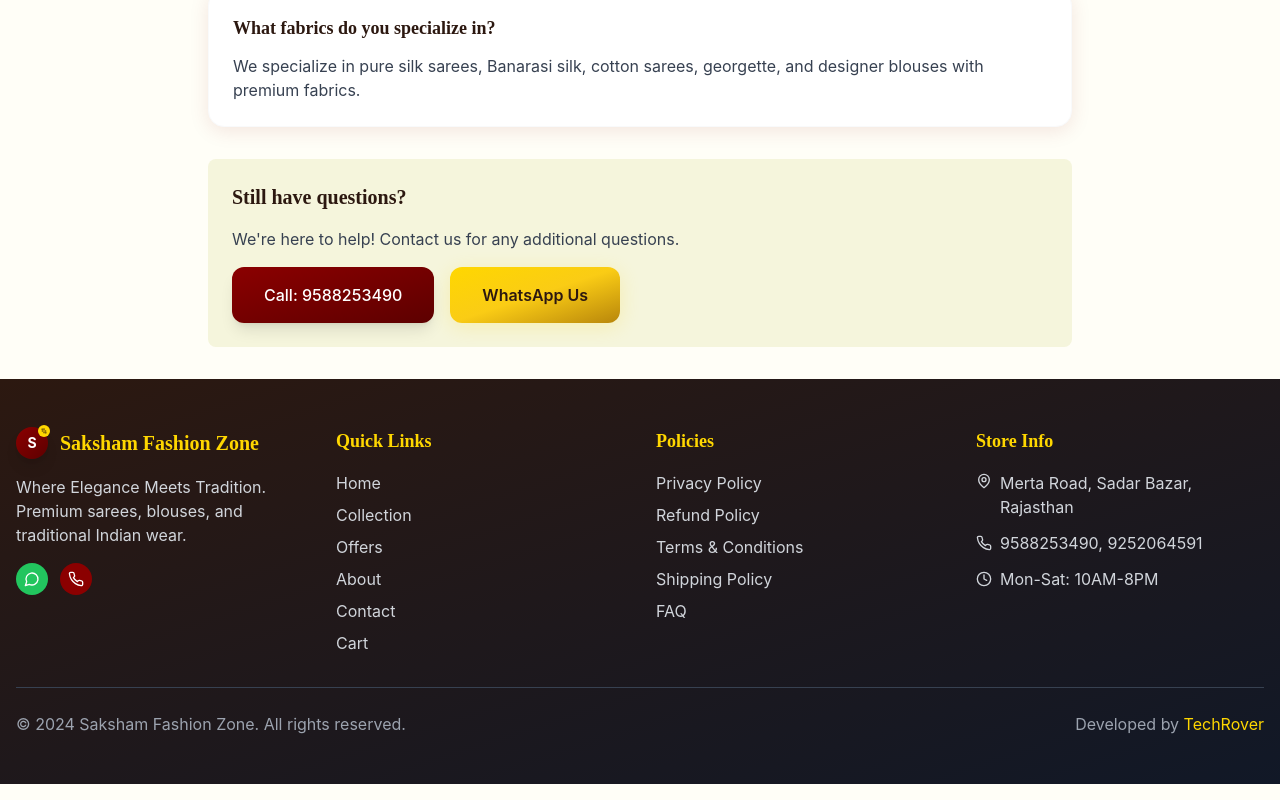
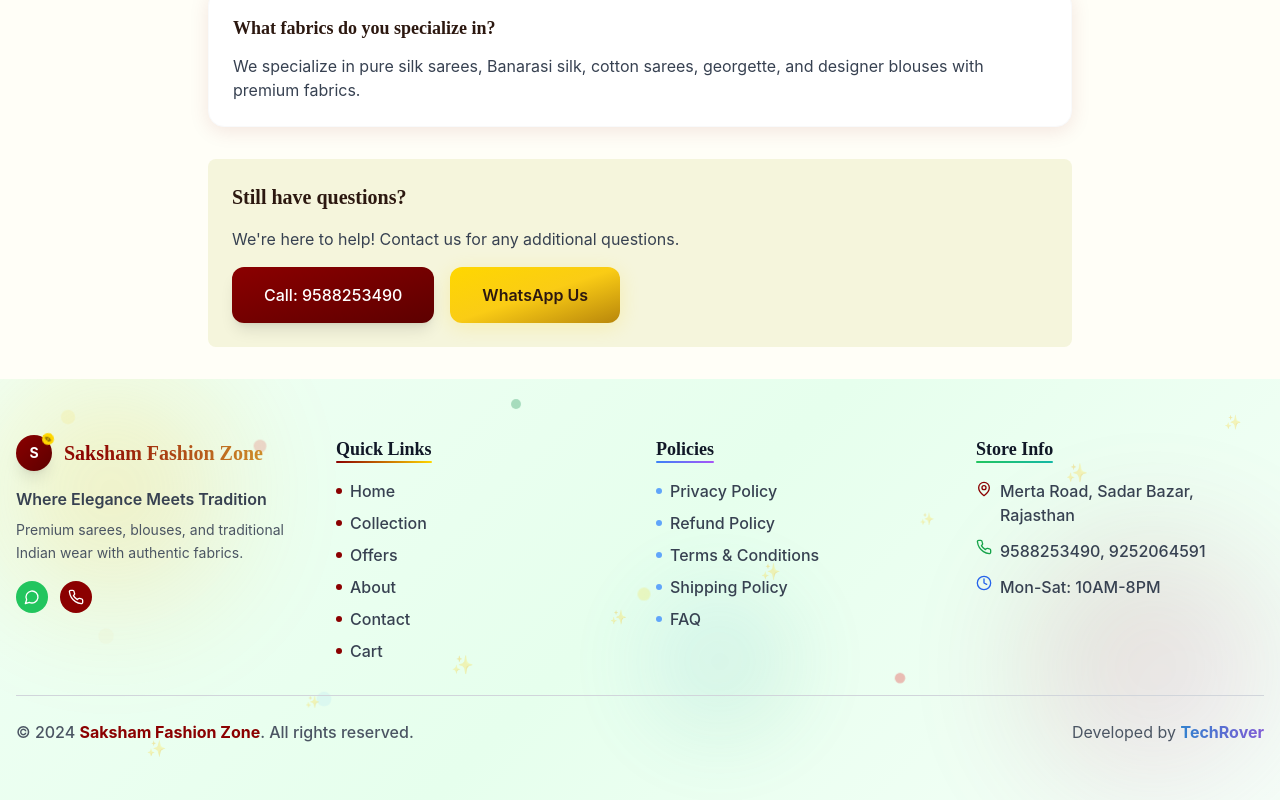
Before and after one commit to techroverteam-ux/saksham-fashion-zone, a Next.js app: page /faq in a window 1280 px wide. Shown: the part 1254-2054 px from the top of the page. Built offline with nearby package versions, Linux system fonts and the light colour scheme.

Commit message:
feat: footer - light auto-changing bg, dark text, sparkles, floating orbs, animated brand name, hover slide links

```diff
--- a/components/Footer.js
+++ b/components/Footer.js
@@ -1,92 +1,233 @@
-import React from 'react';
+import React, { useState, useEffect } from 'react';
 import Link from 'next/link';
-import { MapPin, Phone, Clock, MessageCircle, Mail, Sparkles } from 'lucide-react';
+import { MapPin, Phone, Clock, MessageCircle, Sparkles } from 'lucide-react';
+
+const footerBgs = [
+  'linear-gradient(135deg, #fef9f0 0%, #fff8e1 50%, #fffef7 100%)',
+  'linear-gradient(135deg, #f0fff4 0%, #e6ffed 50%, #f5fff8 100%)',
+  'linear-gradient(135deg, #f0f4ff 0%, #e8f0ff 50%, #f5f8ff 100%)',
+  'linear-gradient(135deg, #fff0f5 0%, #ffe4f0 50%, #fff5fb 100%)',
+  'linear-gradient(135deg, #fdf0ff 0%, #f5e6ff 50%, #faf0ff 100%)',
+];
+
+const quickLinks = [
+  { href: '/', label: 'Home' },
+  { href: '/products', label: 'Collection' },
+  { href: '/offers', label: 'Offers' },
+  { href: '/about', label: 'About' },
+  { href: '/contact', label: 'Contact' },
+  { href: '/cart', label: 'Cart' },
+];
+
+const policies = [
+  { href: '/privacy-policy', label: 'Privacy Policy' },
+  { href: '/refund-policy', label: 'Refund Policy' },
+  { href: '/terms-conditions', label: 'Terms & Conditions' },
+  { href: '/shipping-policy', label: 'Shipping Policy' },
+  { href: '/faq', label: 'FAQ' },
+];
 
 const Footer = () => {
+  const [bgIndex, setBgIndex] = useState(0);
+  const [hoveredLink, setHoveredLink] = useState('');
+
+  useEffect(() => {
+    const t = setInterval(() => setBgIndex(i => (i + 1) % footerBgs.length), 3000);
+    return () => clearInterval(t);
+  }, []);
+
+  const sparklePositions = [
+    { top: '8%', left: '5%' }, { top: '15%', left: '20%' }, { top: '5%', left: '40%' },
+    { top: '20%', left: '60%' }, { top: '10%', left: '80%' }, { top: '30%', left: '90%' },
+    { top: '60%', left: '8%' }, { top: '75%', left: '25%' }, { top: '50%', left: '50%' },
+    { top: '70%', left: '70%' }, { top: '85%', left: '88%' }, { top: '45%', left: '95%' },
+  ];
+
+  const sparkleColors = ['#FFD700','#E53E3E','#38A169','#3182CE','#805AD5','#f093fb','#f7971e','#4facfe','#FFD700','#E53E3E','#38A169','#805AD5'];
+
   return (
-    <footer className="bg-gradient-to-br from-text-dark to-gray-900 text-white py-8 sm:py-12">
-      <div className="max-w-7xl mx-auto px-4">
-        <div className="grid sm:grid-cols-2 lg:grid-cols-4 gap-6 sm:gap-8">
-          <div>
+    <footer
+      className="relative overflow-hidden py-10 sm:py-14"
+      style={{ background: footerBgs[bgIndex], transition: 'background 1.5s ease-in-out' }}
+    >
+      {/* Floating orbs */}
+      <div className="absolute top-0 left-0 w-56 h-56 rounded-full blur-3xl opacity-20 float-animation" style={{ background: 'linear-gradient(135deg,#FFD700,#f7971e)', animationDelay: '0s' }} />
+      <div className="absolute bottom-0 right-0 w-64 h-64 rounded-full blur-3xl opacity-15 float-animation" style={{ background: 'linear-gradient(135deg,#8B0000,#f093fb)', animationDelay: '2s' }} />
+      <div className="absolute top-1/2 left-1/2 w-40 h-40 rounded-full blur-2xl opacity-10 float-animation" style={{ background: 'linear-gradient(135deg,#4facfe,#38A169)', animationDelay: '4s' }} />
+
+      {/* Sparkle dots */}
+      {sparklePositions.map((pos, i) => (
+        <div
+          key={i}
+          className="absolute w-2 h-2 rounded-full animate-ping"
+          style={{
+            top: pos.top, left: pos.left,
+            background: sparkleColors[i],
+            animationDelay: `${i * 0.35}s`,
+            animationDuration: '2.5s',
+            opacity: 0.5
+          }}
+        />
+      ))}
+
+      {/* Floating ✨ stars */}
+      {[...Array(8)].map((_, i) => (
+        <div
+          key={`star-${i}`}
+          className="absolute opacity-30 select-none pointer-events-none"
+          style={{
+            top: `${10 + i * 11}%`,
+            right: `${3 + i * 12}%`,
+            animation: 'float 4s ease-in-out infinite',
+            animationDelay: `${i * 0.5}s`,
+            fontSize: ['14px','18px','12px','16px'][i % 4]
+          }}
+        >✨</div>
+      ))}
+
+      <div className="relative z-10 max-w-7xl mx-auto px-4">
+        <div className="grid sm:grid-cols-2 lg:grid-cols-4 gap-8">
+
+          {/* Brand */}
+          <div style={{ animation: 'footerFadeIn 0.6s ease both' }}>
             <div className="flex items-center space-x-3 mb-4">
               <div className="relative">
-                <div className="w-8 h-8 bg-gradient-to-br from-primary-maroon to-deep-maroon rounded-full flex items-center justify-center shadow-lg">
+                <div className="w-9 h-9 bg-gradient-to-br from-primary-maroon to-deep-maroon rounded-full flex items-center justify-center shadow-lg">
                   <span className="text-white font-bold text-sm">S</span>
-                  <div className="absolute -top-0.5 -right-0.5 w-3 h-3 bg-royal-gold rounded-full flex items-center justify-center">
+                  <div className="absolute -top-0.5 -right-0.5 w-3 h-3 bg-royal-gold rounded-full flex items-center justify-center animate-spin" style={{ animationDuration: '4s' }}>
                     <Sparkles className="w-1.5 h-1.5 text-text-dark" />
                   </div>
                 </div>
               </div>
-              <h3 className="text-lg sm:text-xl font-bold text-royal-gold">
+              <h3
+                className="text-lg sm:text-xl font-bold"
+                style={{ background: 'linear-gradient(90deg,#8B0000,#D69E2E,#8B0000)', WebkitBackgroundClip: 'text', WebkitTextFillColor: 'transparent', backgroundSize: '200%', animation: 'shimmerText 3s linear infinite' }}
+              >
                 Saksham Fashion Zone
               </h3>
             </div>
-            <p className="text-sm sm:text-base text-gray-300 mb-4 leading-relaxed">
-              Where Elegance Meets Tradition. Premium sarees, blouses, and traditional Indian wear.
+            <p className="text-sm sm:text-base text-gray-700 mb-2 font-semibold" style={{ animation: 'footerFadeIn 0.8s ease both' }}>
+              Where Elegance Meets Tradition
+            </p>
+            <p className="text-sm text-gray-600 mb-4 leading-relaxed">
+              Premium sarees, blouses, and traditional Indian wear with authentic fabrics.
             </p>
             <div className="flex space-x-3">
-              <a href="https://wa.me/919588253490" className="bg-green-500 p-2 rounded-full hover:bg-green-600 transition-colors">
-                <MessageCircle className="w-4 h-4" />
+              <a href="https://wa.me/919588253490" className="bg-green-500 p-2 rounded-full hover:bg-green-600 transition-all duration-300 hover:scale-110 hover:shadow-lg">
+                <MessageCircle className="w-4 h-4 text-white" />
               </a>
-              <a href="tel:9588253490" className="bg-primary-maroon p-2 rounded-full hover:bg-deep-maroon transition-colors">
-                <Phone className="w-4 h-4" />
+              <a href="tel:9588253490" className="bg-primary-maroon p-2 rounded-full hover:bg-deep-maroon transition-all duration-300 hover:scale-110 hover:shadow-lg">
+                <Phone className="w-4 h-4 text-white" />
               </a>
             </div>
           </div>
 
-          <div>
-            <h4 className="text-base sm:text-lg font-semibold mb-3 sm:mb-4 text-royal-gold">Quick Links</h4>
+          {/* Quick Links */}
+          <div style={{ animation: 'footerFadeIn 0.7s ease both', animationDelay: '0.1s' }}>
+            <h4 className="text-base sm:text-lg font-bold mb-4 text-gray-900 relative inline-block">
+              Quick Links
+              <span className="absolute bottom-0 left-0 w-full h-0.5 bg-gradient-to-r from-primary-maroon to-royal-gold rounded-full" />
+            </h4>
             <ul className="space-y-2 text-sm sm:text-base">
-              <li><Link href="/" className="text-gray-300 hover:text-royal-gold transition-colors">Home</Link></li>
-              <li><Link href="/products" className="text-gray-300 hover:text-royal-gold transition-colors">Collection</Link></li>
-              <li><Link href="/offers" className="text-gray-300 hover:text-royal-gold transition-colors">Offers</Link></li>
-              <li><Link href="/about" className="text-gray-300 hover:text-royal-gold transition-colors">About</Link></li>
-              <li><Link href="/contact" className="text-gray-300 hover:text-royal-gold transition-colors">Contact</Link></li>
-              <li><Link href="/cart" className="text-gray-300 hover:text-royal-gold transition-colors">Cart</Link></li>
+              {quickLinks.map(({ href, label }, i) => (
+                <li key={href} style={{ animation: `footerFadeIn 0.5s ease both`, animationDelay: `${0.15 + i * 0.07}s` }}>
+                  <Link
+                    href={href}
+                    className="text-gray-700 font-medium flex items-center gap-2 group transition-all duration-300"
+                    onMouseEnter={() => setHoveredLink(label)}
+                    onMouseLeave={() => setHoveredLink('')}
+                    style={{ color: hoveredLink === label ? '#8B0000' : '', transform: hoveredLink === label ? 'translateX(6px)' : '', transition: 'all 0.25s ease' }}
+                  >
+                    <span
+                      className="w-1.5 h-1.5 rounded-full bg-primary-maroon transition-all duration-300"
+                      style={{ transform: hoveredLink === label ? 'scale(1.8)' : 'scale(1)', background: hoveredLink === label ? '#FFD700' : '#8B0000' }}
+                    />
+                    {label}
+                  </Link>
+                </li>
+              ))}
             </ul>
           </div>
 
-          <div>
-            <h4 className="text-base sm:text-lg font-semibold mb-3 sm:mb-4 text-royal-gold">Policies</h4>
+          {/* Policies */}
+          <div style={{ animation: 'footerFadeIn 0.7s ease both', animationDelay: '0.2s' }}>
+            <h4 className="text-base sm:text-lg font-bold mb-4 text-gray-900 relative inline-block">
+              Policies
+              <span className="absolute bottom-0 left-0 w-full h-0.5 bg-gradient-to-r from-blue-500 to-purple-500 rounded-full" />
+            </h4>
             <ul className="space-y-2 text-sm sm:text-base">
-              <li><Link href="/privacy-policy" className="text-gray-300 hover:text-royal-gold transition-colors">Privacy Policy</Link></li>
-              <li><Link href="/refund-policy" className="text-gray-300 hover:text-royal-gold transition-colors">Refund Policy</Link></li>
-              <li><Link href="/terms-conditions" className="text-gray-300 hover:text-royal-gold transition-colors">Terms & Conditions</Link></li>
-              <li><Link href="/shipping-policy" className="text-gray-300 hover:text-royal-gold transition-colors">Shipping Policy</Link></li>
-              <li><Link href="/faq" className="text-gray-300 hover:text-royal-gold transition-colors">FAQ</Link></li>
+              {policies.map(({ href, label }, i) => (
+                <li key={href} style={{ animation: `footerFadeIn 0.5s ease both`, animationDelay: `${0.2 + i * 0.07}s` }}>
+                  <Link
+                    href={href}
+                    className="text-gray-700 font-medium flex items-center gap-2 transition-all duration-300"
+                    onMouseEnter={e => { e.currentTarget.style.color = '#3182CE'; e.currentTarget.style.transform = 'translateX(6px)'; }}
+                    onMouseLeave={e => { e.currentTarget.style.color = ''; e.currentTarget.style.transform = ''; }}
+                  >
+                    <span className="w-1.5 h-1.5 rounded-full bg-blue-400" />
+                    {label}
+                  </Link>
+                </li>
+              ))}
             </ul>
           </div>
 
-          <div>
-            <h4 className="text-base sm:text-lg font-semibold mb-3 sm:mb-4 text-royal-gold">Store Info</h4>
-            <div className="space-y-2 sm:space-y-3 text-gray-300 text-sm sm:text-base">
-              <p className="flex items-start gap-2">
-                <MapPin className="w-4 h-4 mt-0.5 flex-shrink-0" />
-                Merta Road, Sadar Bazar, Rajasthan
-              </p>
-              <p className="flex items-center gap-2">
-                <Phone className="w-4 h-4 flex-shrink-0" />
-                9588253490, 9252064591
-              </p>
-              <p className="flex items-center gap-2">
-                <Clock className="w-4 h-4 flex-shrink-0" />
-                Mon-Sat: 10AM-8PM
-              </p>
+          {/* Store Info */}
+          <div style={{ animation: 'footerFadeIn 0.7s ease both', animationDelay: '0.3s' }}>
+            <h4 className="text-base sm:text-lg font-bold mb-4 text-gray-900 relative inline-block">
+              Store Info
+              <span className="absolute bottom-0 left-0 w-full h-0.5 bg-gradient-to-r from-green-500 to-teal-500 rounded-full" />
+            </h4>
+            <div className="space-y-3 text-sm sm:text-base">
+              {[
+                { icon: <MapPin className="w-4 h-4 flex-shrink-0 text-primary-maroon mt-0.5" />, text: 'Merta Road, Sadar Bazar, Rajasthan', color: '#8B0000' },
+                { icon: <Phone className="w-4 h-4 flex-shrink-0 text-green-600" />, text: '9588253490, 9252064591', color: '#276749' },
+                { icon: <Clock className="w-4 h-4 flex-shrink-0 text-blue-600" />, text: 'Mon-Sat: 10AM-8PM', color: '#2B6CB0' },
+              ].map((item, i) => (
+                <p
+                  key={i}
+                  className="flex items-start gap-2 text-gray-700 font-medium transition-all duration-300 cursor-default"
+                  style={{ animation: `footerFadeIn 0.5s ease both`, animationDelay: `${0.3 + i * 0.1}s` }}
+                  onMouseEnter={e => { e.currentTarget.style.color = item.color; e.currentTarget.style.transform = 'translateX(4px)'; }}
+                  onMouseLeave={e => { e.currentTarget.style.color = ''; e.currentTarget.style.transform = ''; }}
+                >
+                  {item.icon}
+                  {item.text}
+                </p>
+              ))}
             </div>
           </div>
         </div>
 
-        <div className="border-t border-gray-700 mt-6 sm:mt-8 pt-4 sm:pt-6">
-          <div className="flex flex-col sm:flex-row justify-between items-center text-sm sm:text-base">
-            <p className="text-gray-400 text-center sm:text-left">
-              &copy; 2024 Saksham Fashion Zone. All rights reserved.
+        {/* Bottom bar */}
+        <div className="border-t border-gray-300 mt-8 pt-6">
+          <div className="flex flex-col sm:flex-row justify-between items-center text-sm sm:text-base gap-2">
+            <p className="text-gray-600 font-medium text-center sm:text-left">
+              &copy; 2024 <span className="text-primary-maroon font-bold">Saksham Fashion Zone</span>. All rights reserved.
             </p>
-            <p className="text-gray-400 text-center sm:text-right mt-2 sm:mt-0">
-              Developed by <a href="https://techrover.co.in" target="_blank" rel="noopener noreferrer" className="text-royal-gold hover:underline">TechRover</a>
+            <p className="text-gray-600 text-center sm:text-right">
+              Developed by{' '}
+              <a href="https://techrover.co.in" target="_blank" rel="noopener noreferrer"
+                className="font-bold transition-all duration-300"
+                style={{ background: 'linear-gradient(90deg,#3182CE,#805AD5)', WebkitBackgroundClip: 'text', WebkitTextFillColor: 'transparent' }}
+              >
+                TechRover
+              </a>
             </p>
           </div>
         </div>
       </div>
+
+      <style>{`
+        @keyframes footerFadeIn {
+          from { opacity: 0; transform: translateY(20px); }
+          to   { opacity: 1; transform: translateY(0); }
+        }
+        @keyframes shimmerText {
+          0%   { background-position: 0% 50%; }
+          100% { background-position: 200% 50%; }
+        }
+      `}</style>
     </footer>
   );
 };
--- a/pages/index.js
+++ b/pages/index.js
@@ -21,10 +21,10 @@ const HomePage = () => {
   const [currentUser, setCurrentUser] = useState(null);
   const [currentSlide, setCurrentSlide] = useState(0);
   const [timeLeft, setTimeLeft] = useState({
-    days: 0,
-    hours: 0,
-    minutes: 0,
-    seconds: 0
+    days: 30,
+    hours: 24,
+    minutes: 60,
+    seconds: 60
   });
   const [isInaugurationOver, setIsInaugurationOver] = useState(false);
 
```
